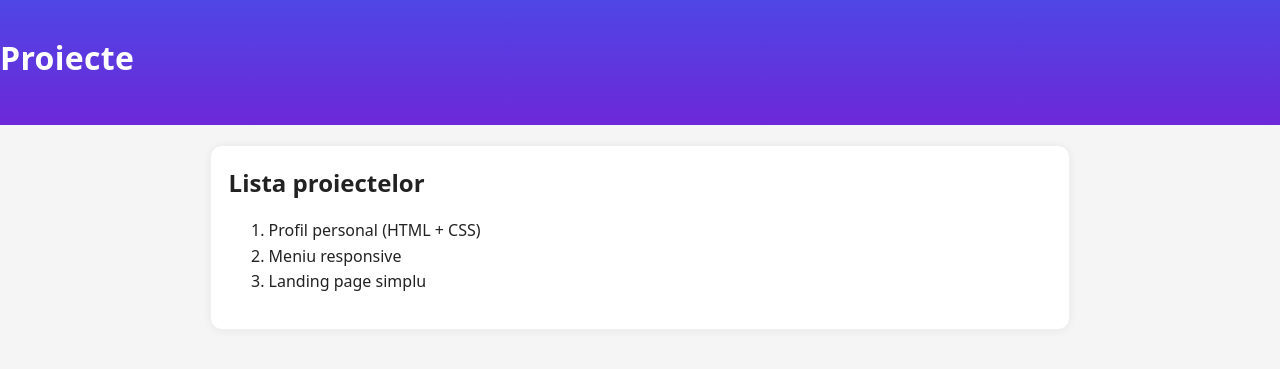
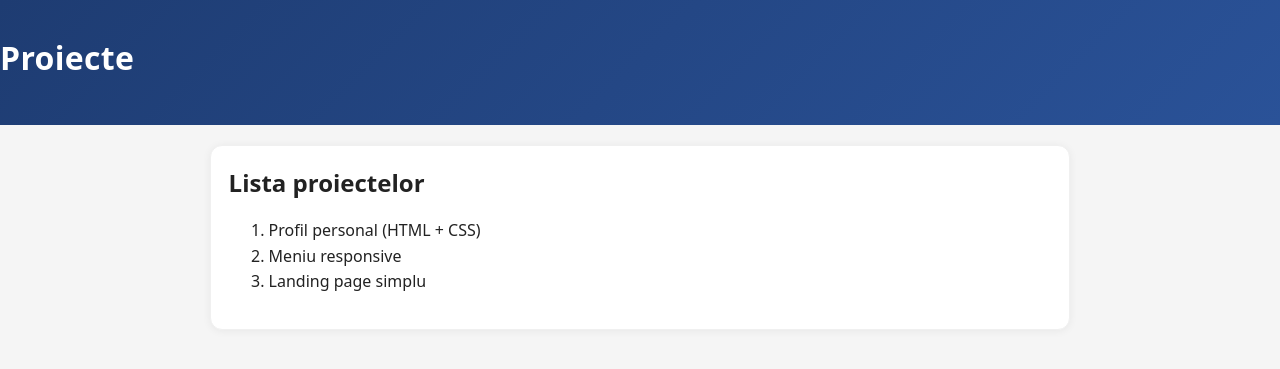
Before and after one commit to Alex199108/anwendungsentwicklung-practice, a plain HTML site: page projects/index.html in a window 1280 px wide. Drawn offline with Linux system fonts and the light colour scheme.

Commit message:
Update style.css header backgroundcolorchange

```diff
--- a/css-basics/style.css
+++ b/css-basics/style.css
@@ -27,7 +27,7 @@ header {
   max-width: none;                /* Header-ul se întinde pe toată lățimea ecranului */
   margin: 0;                      /* Elimină marginile */
   padding: 32px 0;                 /* Spațiu sus/jos 32px pentru „respirație” */
-  background: linear-gradient(180deg, var(--brand), #6d28d9); /* Gradient vertical din culoarea brand în violet mai închis */
+    background: linear-gradient(135deg, #1e3c72, #2a5298); /* Gradient vertical din culoarea brand în violet mai închis */
   color: white;                   /* Text alb pentru contrast pe fundal închis */
 }
 
```
